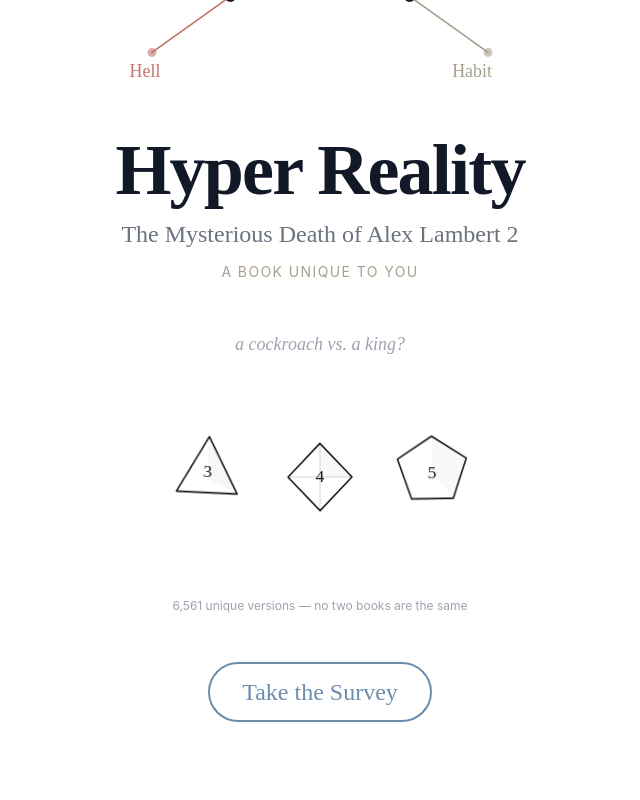
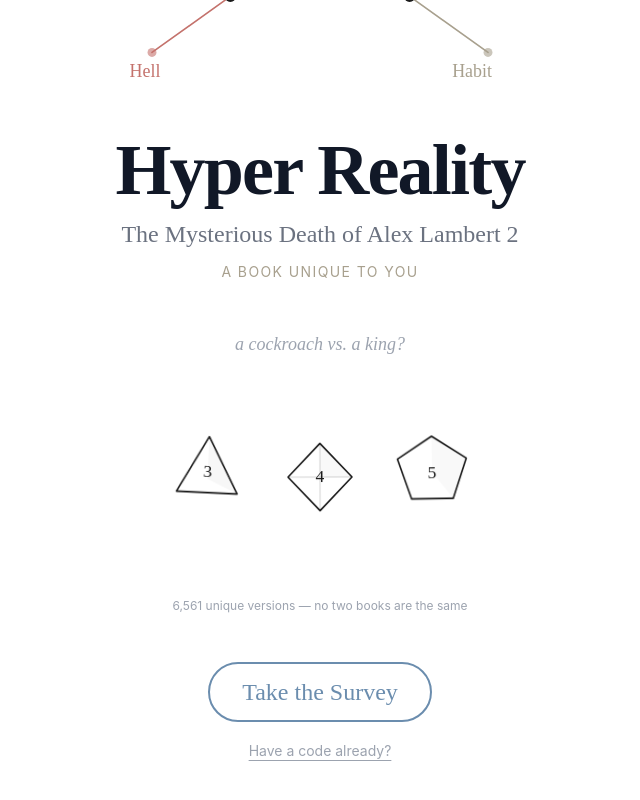
Before and after one commit to wert23239/HyperReality, a Next.js app: page / in a window 1280 px wide. Shown: the part 314-1114 px from the top of the page, without its empty margins (320-960 px from the left). Built offline with nearby package versions, Linux system fonts and the light colour scheme.

Commit message:
Add 'Have a code?' entry on landing page for returning visitors

```diff
--- a/src/app/page.tsx
+++ b/src/app/page.tsx
@@ -2,6 +2,7 @@ import Link from "next/link";
 import HDiagram from "@/components/HDiagram";
 import Dice from "@/components/Dice";
 import FadeIn from "@/components/FadeIn";
+import CodeEntry from "@/components/CodeEntry";
 
 /** Number of unique book versions: 3 variants ^ 8 variable sections = 6,561 */
 const UNIQUE_VERSIONS = Math.pow(3, 8);
@@ -55,12 +56,17 @@ export default function Home() {
 
         {/* CTA */}
         <FadeIn delay={1000}>
+          <div className="space-y-4">
             <Link
               href="/survey"
               className="inline-block border-2 border-accent-blue text-accent-blue px-8 py-3 rounded-full font-hand text-2xl hover:bg-accent-blue hover:text-white transition-all duration-300 hover:scale-105"
             >
               Take the Survey
             </Link>
+            <div>
+              <CodeEntry />
+            </div>
+          </div>
         </FadeIn>
       </div>
     </main>
--- a/src/app/results/page.tsx
+++ b/src/app/results/page.tsx
@@ -9,14 +9,19 @@ function ResultsContent() {
   const searchParams = useSearchParams();
   const [revealed, setRevealed] = useState(0);
 
-  // Parse answers from URL
-  const answers: Record<number, string> = {};
-  searchParams.forEach((v, k) => {
-    const idx = parseInt(k);
-    if (!isNaN(idx)) answers[idx] = v;
-  });
-
-  const code = buildBookCode(answers);
+  // Support direct code param (from "Have a code?" flow) or answer params
+  const directCode = searchParams.get("code");
+  let code: string;
+  if (directCode) {
+    code = directCode.toUpperCase();
+  } else {
+    const answers: Record<number, string> = {};
+    searchParams.forEach((v, k) => {
+      const idx = parseInt(k);
+      if (!isNaN(idx)) answers[idx] = v;
+    });
+    code = buildBookCode(answers);
+  }
   const chapters = getChaptersFromCode(code);
 
   useEffect(() => {
--- /dev/null
+++ b/src/components/CodeEntry.tsx
@@ -0,0 +1,68 @@
+"use client";
+
+import { useState } from "react";
+import { useRouter } from "next/navigation";
+import { getChaptersFromCode } from "@/lib/chapters";
+
+/**
+ * Inline "Have a code?" widget for the landing page.
+ * Expands into a text input on click; validates the code format and navigates to /results.
+ */
+export default function CodeEntry() {
+  const router = useRouter();
+  const [open, setOpen] = useState(false);
+  const [code, setCode] = useState("");
+  const [error, setError] = useState("");
+
+  function validate(raw: string): boolean {
+    const parts = raw.trim().split("-");
+    if (parts.length !== 11) return false;
+    // Every part must map to a known chapter
+    return parts.every((p) => {
+      const title = getChaptersFromCode(p)[0]?.title;
+      return title && title !== "Unknown";
+    });
+  }
+
+  function submit() {
+    const trimmed = code.trim().toUpperCase();
+    if (!validate(trimmed)) {
+      setError("That doesn't look right — codes look like 1A-2B-3C-4-5-6A-7B-8C-9A-10B-11");
+      return;
+    }
+    router.push(`/results?code=${encodeURIComponent(trimmed)}`);
+  }
+
+  if (!open) {
+    return (
+      <button
+        onClick={() => setOpen(true)}
+        className="text-sm text-gray-400 hover:text-gray-600 transition-colors font-body underline underline-offset-4"
+      >
+        Have a code already?
+      </button>
+    );
+  }
+
+  return (
+    <div className="flex flex-col items-center gap-3 w-full max-w-xs mx-auto">
+      <div className="flex gap-2 w-full">
+        <input
+          autoFocus
+          value={code}
+          onChange={(e) => { setCode(e.target.value); setError(""); }}
+          onKeyDown={(e) => e.key === "Enter" && submit()}
+          placeholder="e.g. 1A-2B-3C-4-5-6A-7B-8C-9A-10B-11"
+          className="flex-1 px-3 py-2 rounded-lg border-2 border-gray-200 focus:border-accent-blue outline-none font-mono text-sm text-gray-700"
+        />
+        <button
+          onClick={submit}
+          className="px-4 py-2 rounded-lg bg-accent-blue text-white font-hand text-lg hover:opacity-90 transition-opacity"
+        >
+          Go
+        </button>
+      </div>
+      {error && <p className="text-xs text-red-400 text-center">{error}</p>}
+    </div>
+  );
+}
```
Lines whose indentation alone changed are shown as unchanged.
